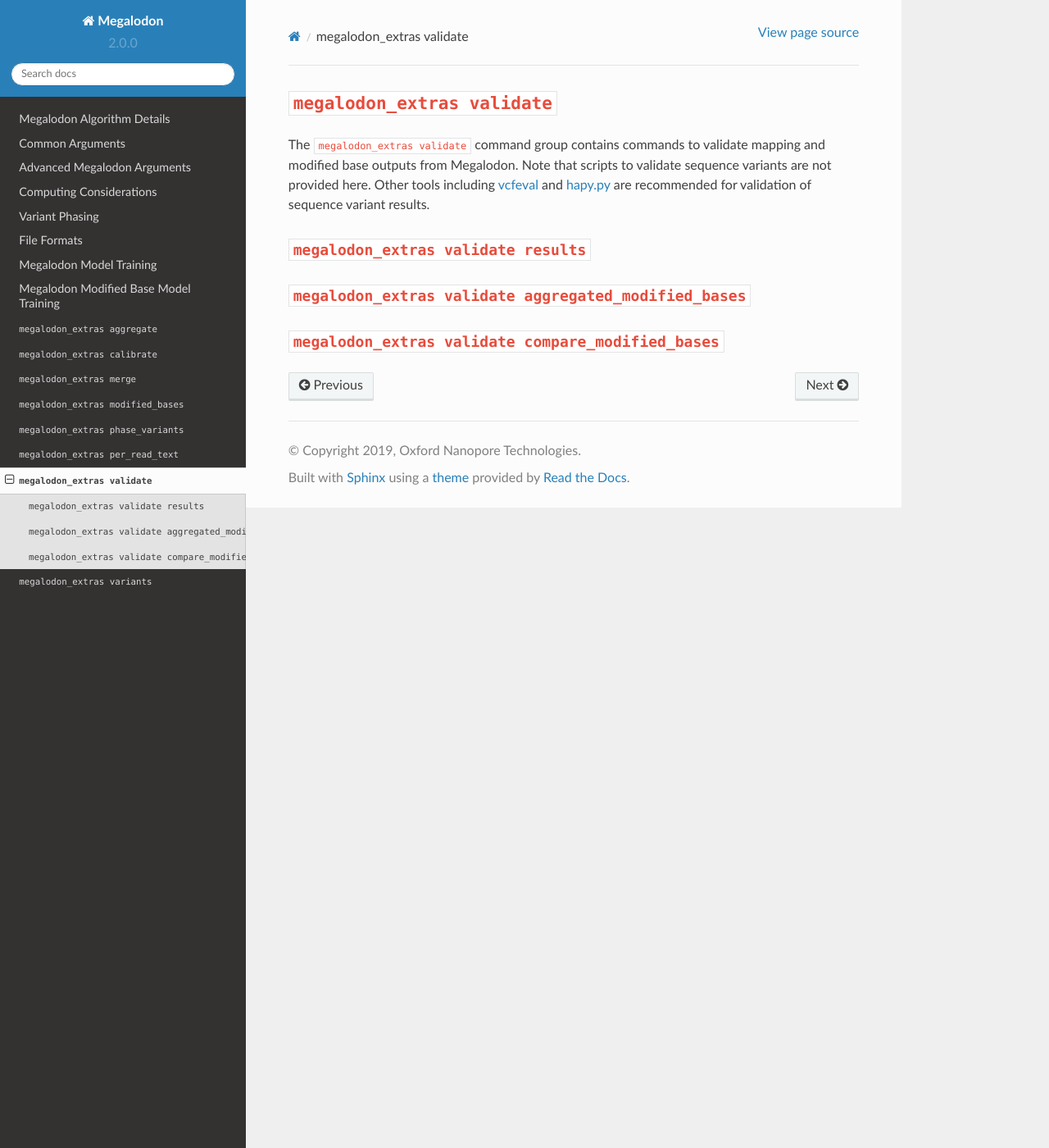
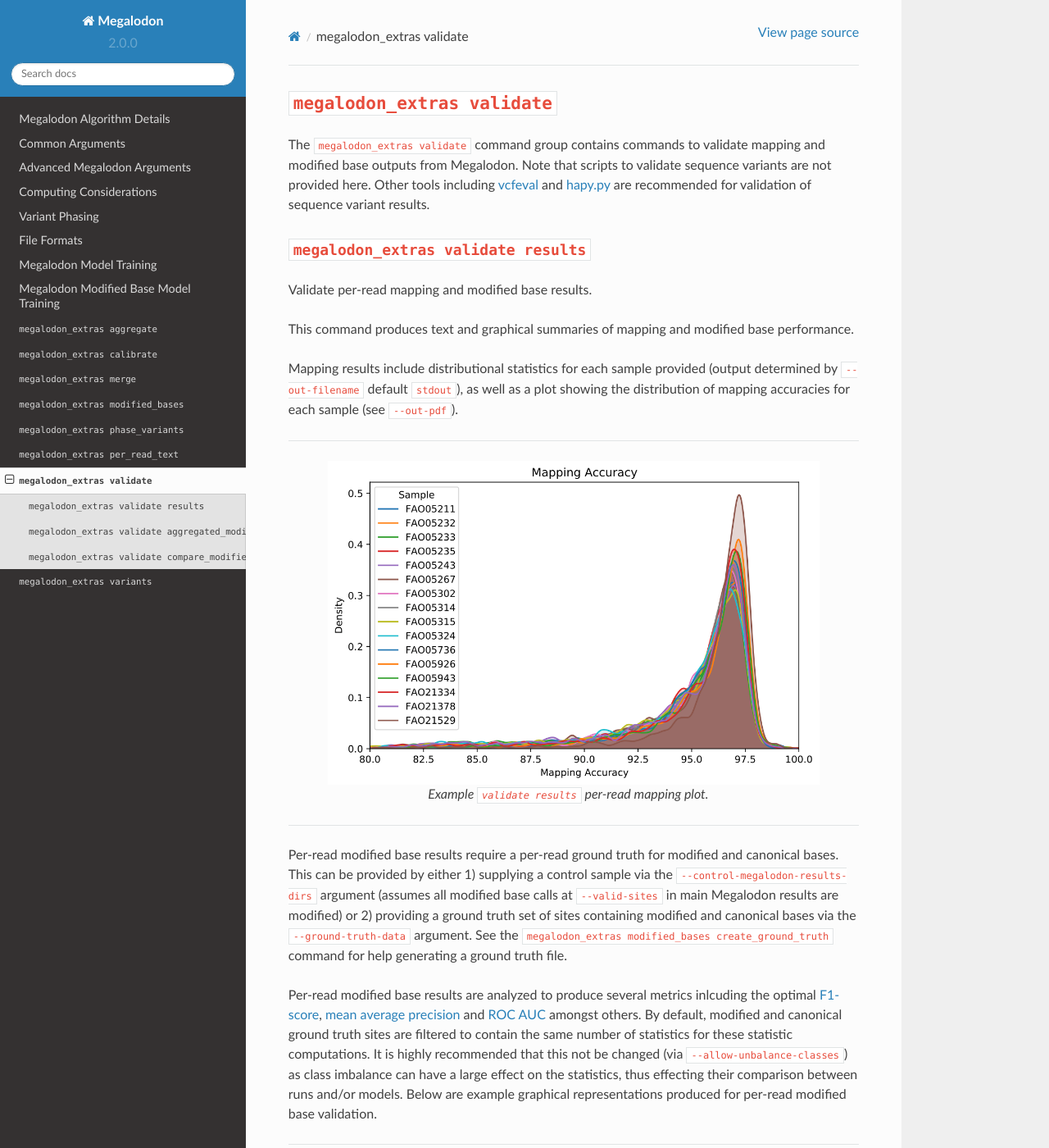
Before and after one commit to nanoporetech/megalodon, a Sphinx documentation site: the page built from docs/extras_validate.rst, in a window 1280 px wide and 1400 px high. Shown: the whole window at 82% size. Built offline with Sphinx 7.4.7 and the Read the Docs theme 2.0.0, drawn with Linux system fonts in a browser that asks for light colours; some of the changed text lies outside the part shown.

Commit message:
Added docs for validate results.

```diff
--- a/docs/extras_validate.rst
+++ b/docs/extras_validate.rst
@@ -10,6 +10,53 @@ Other tools including `vcfeval <https://github.com/RealTimeGenomics/rtg-tools>`_
 ``megalodon_extras validate results``
 -------------------------------------
 
+Validate per-read mapping and modified base results.
+
+This command produces text and graphical summaries of mapping and modified base performance.
+
+Mapping results include distributional statistics for each sample provided (output determined by ``--out-filename`` default ``stdout``), as well as a plot showing the distribution of mapping accuracies for each sample (see ``--out-pdf``).
+
+----
+
+.. figure::  _images/mapping_validate_results.png
+   :align: center
+   :width: 600
+
+   Example ``validate results`` per-read mapping plot.
+
+----
+
+Per-read modified base results require a per-read ground truth for modified and canonical bases.
+This can be provided by either 1) supplying a control sample via the ``--control-megalodon-results-dirs`` argument (assumes all modified base calls at ``--valid-sites`` in main Megalodon results are modified) or 2) providing a ground truth set of sites containing modified and canonical bases via the ``--ground-truth-data`` argument.
+See the ``megalodon_extras modified_bases create_ground_truth`` command for help generating a ground truth file.
+
+Per-read modified base results are analyzed to produce several metrics inlcuding the optimal `F1-score <https://en.wikipedia.org/wiki/F1_score>`_, `mean average precision <https://en.wikipedia.org/wiki/Evaluation_measures_(information_retrieval)#Mean_average_precision>`_ and `ROC AUC <https://en.wikipedia.org/wiki/Receiver_operating_characteristic>`_ amongst others.
+By default, modified and canonical ground truth sites are filtered to contain the same number of statistics for these statistic computations.
+It is highly recommended that this not be changed (via ``--allow-unbalance-classes``) as class imbalance can have a large effect on the statistics, thus effecting their comparison between runs and/or models.
+Below are example graphical representations produced for per-read modified base validation.
+
+----
+
+.. figure::  _images/mod_pr_validate_results.png
+   :align: center
+   :width: 600
+
+   Example ``validate results`` per-read modified base precision-recall curve plot.
+
+.. figure::  _images/mod_roc_validate_results.png
+   :align: center
+   :width: 600
+
+   Example ``validate results`` per-read modified base ROC curve plot.
+
+.. figure::  _images/mod_dist_validate_results.png
+   :align: center
+   :width: 600
+
+   Example ``validate results`` per-read modified base score distribution plot.
+
+----
+
 -------------------------------------------------------
 ``megalodon_extras validate aggregated_modified_bases``
 -------------------------------------------------------
```
Also changed, not shown: docs/_images/mapping_validate_results.png (added), docs/_images/mod_dist_validate_results.png (added), docs/_images/mod_pr_validate_results.png (added), docs/_images/mod_roc_validate_results.png (added).
